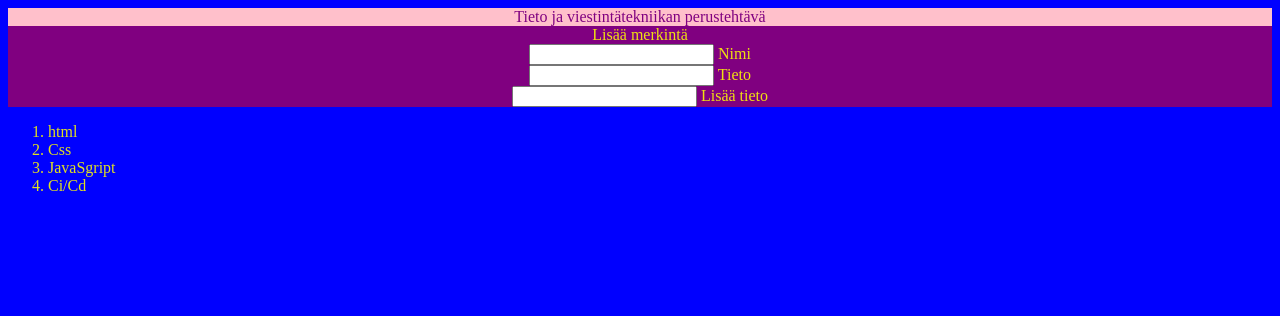
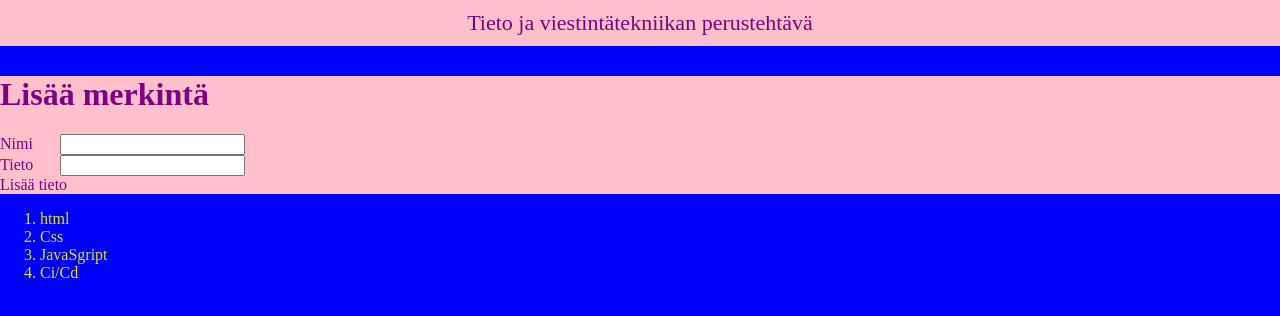
Before and after one commit to NinaVarpa/salpaus, a plain HTML site: page Projekti.html in a window 1280 px wide. Drawn offline with Linux system fonts and the light colour scheme.

Commit message:
20210813

```diff
--- a/Projekti.html
+++ b/Projekti.html
@@ -9,16 +9,10 @@
         Tieto ja viestintätekniikan perustehtävä
         </div>
       <div id="laatikko">
-        Lisää merkintä
-      </div>
-      <div id="laatikko"><input type="text">
-        Nimi
-      </div>
-      <div id="laatikko"><input type="text">
-        Tieto
-      </div>
-      <div id><input type="text">
-        Lisää tieto
+        <H1> Lisää merkintä</H1>
+        <label class="merkintalaatikko">Nimi</label><input type="text"><br>
+        <label class="merkintalaatikko">Tieto</label><input type="text"><br>
+          Lisää tieto
       </div>
       <ul style="list-style-type:sguare">
           <li>html</li>
--- a/ulkoasu.css
+++ b/ulkoasu.css
@@ -30,18 +30,28 @@ div{
   background-color:black;
 }
 .projektitausta{
-  background-color: blue
+  background-color: blue;
+  text-align: left;
+  margin: auto
 }
 #Projekti{
   background-color: blue;
   color:purple;
+
 }
 .otsikko1{
   background-color: pink;
   color:purple;
-  margin bottom:30px;
+  margin-bottom:30px ;
+  padding: 10px;
+  font-size: 22px;
 }
-.laatikko{
+#laatikko{
   background-color: pink;
   color:purple;
+  text-align: left
 }
+.merkintalaatikko{
+    width: 60px;
+    display: inline-block;
+}
```
